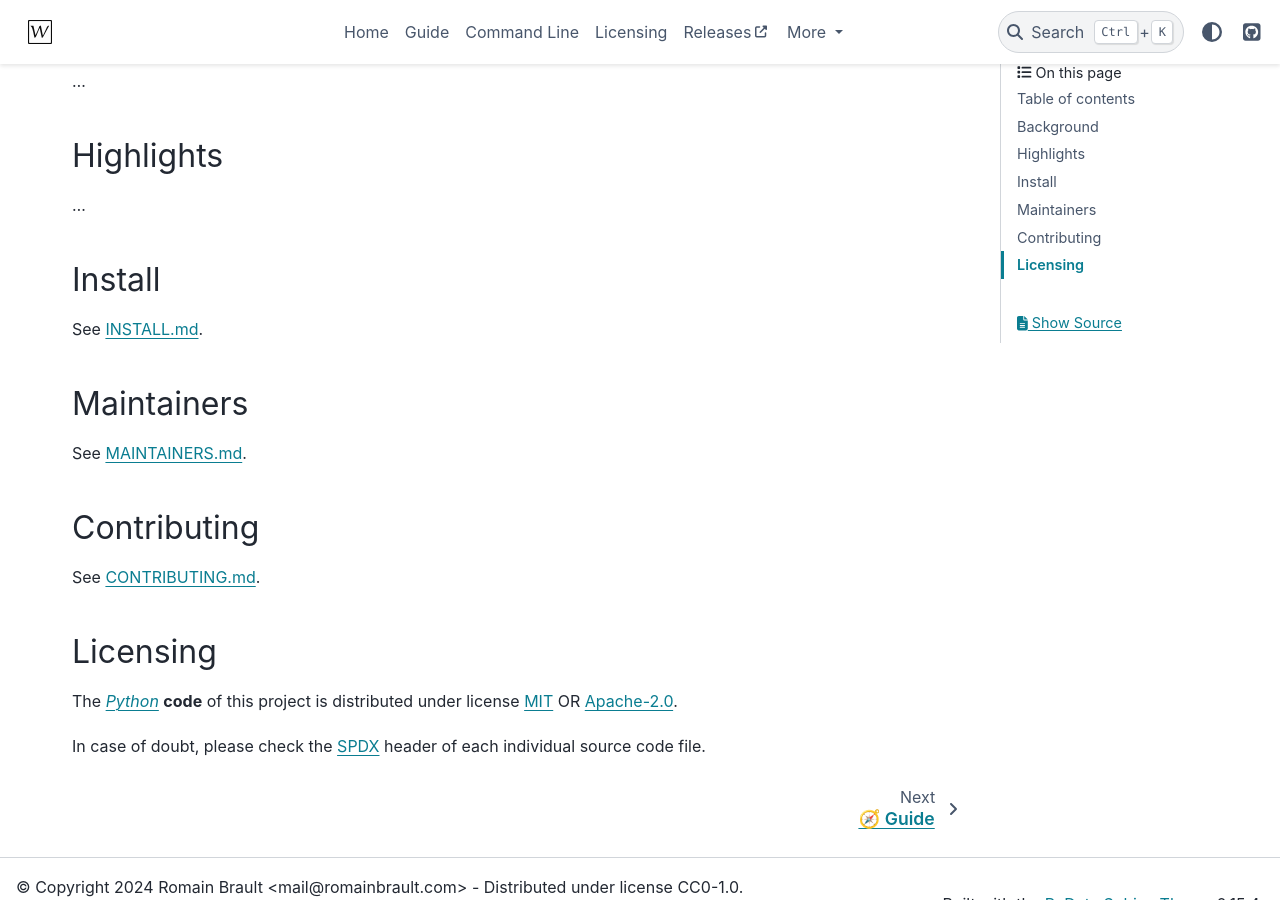
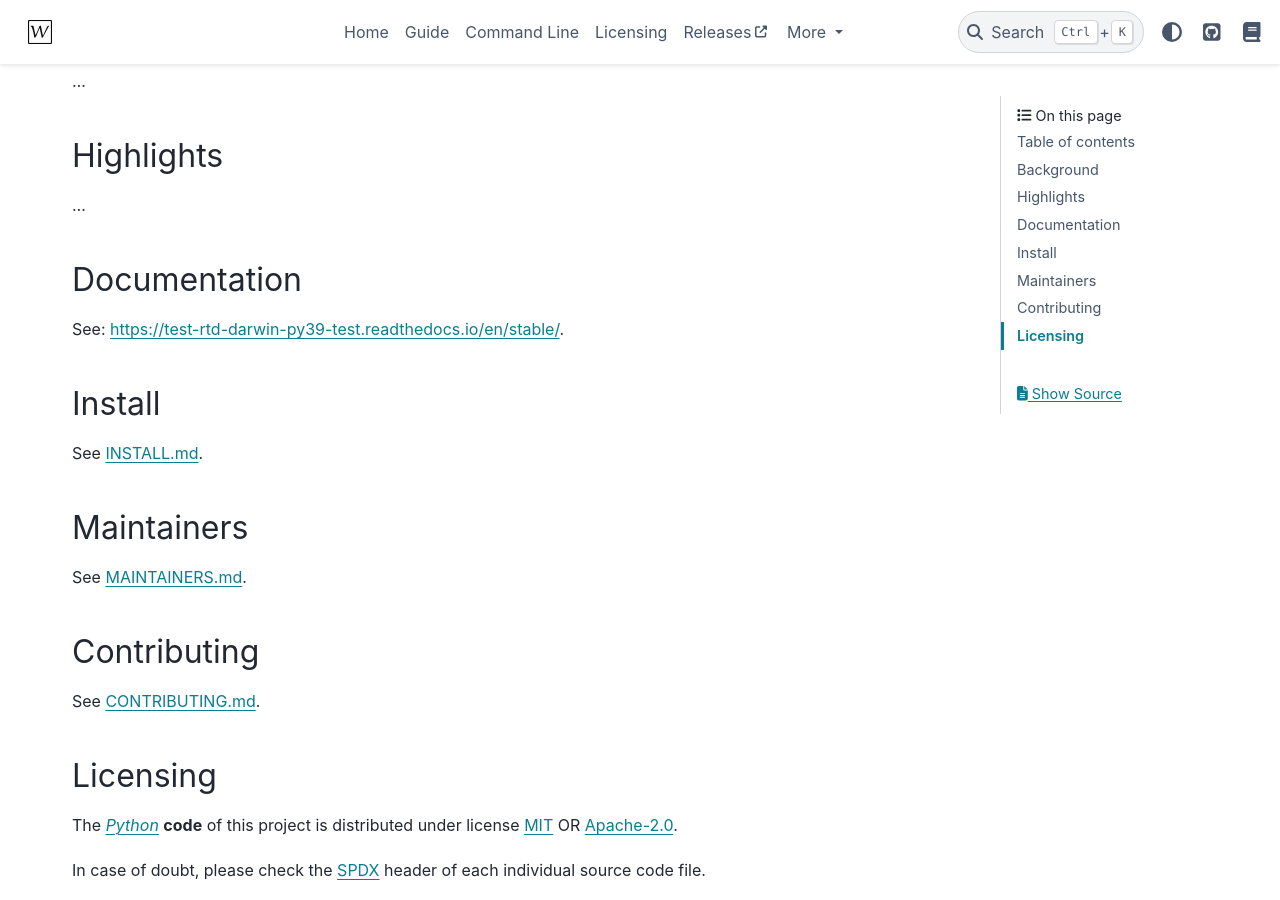
Before and after one commit to whiteprints-tests/test-rtd-darwin-py39-test, a Sphinx documentation site: the page built from docs/index.md, in a window 1280 px wide and 900 px high, scrolled down 786 px. Built offline with Sphinx 7.4.7 and the PyData theme 0.15.4, drawn with Linux system fonts in a browser that asks for light colours; pages that are not in the unit, such as notebooks, are missing from menus; comment, search, counter and statistics services are not loaded.

Commit message:
feat: ✨ add ReadTheDocs integration

```diff
--- a/README.md
+++ b/README.md
@@ -18,6 +18,7 @@ SPDX-License-Identifier: CC0-1.0
         <a href="https://spdx.org/licenses"><img alt="license badge" src="https://img.shields.io/badge/📝_License-MIT OR Apache--2.0-4CAF50.svg"/></a>
         <a href="https://github.com/whiteprints-tests/test-rtd-darwin-py39-test/discussions"><img alt="GitHub Discussions" src="https://img.shields.io/github/discussions/whiteprints-tests/test-rtd-darwin-py39-test.svg?logo=GitHub"></a>
         <a href="https://spdx.dev/learn/areas-of-interest/licensing/"><img alt="SPDX Licensing" src="https://img.shields.io/badge/SPDX-licensing-0080FF.svg?logo=SPDX"/></a>
+        <a href='https://readthedocs.org/projects/test-rtd-darwin-py39-test/'><img src='https://readthedocs.org/projects/test-rtd-darwin-py39-test/badge/?version=latest' alt='Documentation Status' /></a>
         <a href="https://www.contributor-covenant.org/version/2/1/code_of_conduct/"><img alt="contributor covenant badge" src="https://img.shields.io/badge/Contributor_Covenant-2.1-4BAAAA.svg?logo=contributorcovenant"/></a>
     </p>
 </div>
@@ -38,6 +39,10 @@ SPDX-License-Identifier: CC0-1.0
 ## Highlights
 
 ...
+
+## Documentation
+
+See: https://test-rtd-darwin-py39-test.readthedocs.io/en/stable/.
 
 ## Install
 
--- a/docs/conf.py
+++ b/docs/conf.py
@@ -6,6 +6,7 @@
 
 # pylint: disable=invalid-name
 
+import os
 from importlib import metadata
 from pathlib import Path
 
@@ -54,6 +55,10 @@ html_favicon = "_static/logo.svg"
 html_logo = "_static/logo.svg"
 html_static_path = ["_static"]
 html_extra_path = []
+html_baseurl = os.environ.get("READTHEDOCS_CANONICAL_URL", "/")
+html_js_files = [
+    "readthedocs.js",
+]
 html_theme = "pydata_sphinx_theme"
 html_theme_options = {
     "icon_links": [
@@ -61,6 +66,12 @@ html_theme_options = {
             "name": "GitHub",
             "url": "https://github.com/whiteprints-tests/test-rtd-darwin-py39-test",
             "icon": "fa-brands fa-square-github",
+            "type": "fontawesome",
+        },
+        {
+            "name": "ReadTheDocs",
+            "url": "https://readthedocs.org/projects/test-rtd-darwin-py39-test",
+            "icon": "fa-solid fa-book",
             "type": "fontawesome",
         },
     ],
```
Also changed, not shown: docs/readthedocs.js (added, +11 -0 lines), .readthedocs.yml (added), 3 other files.
